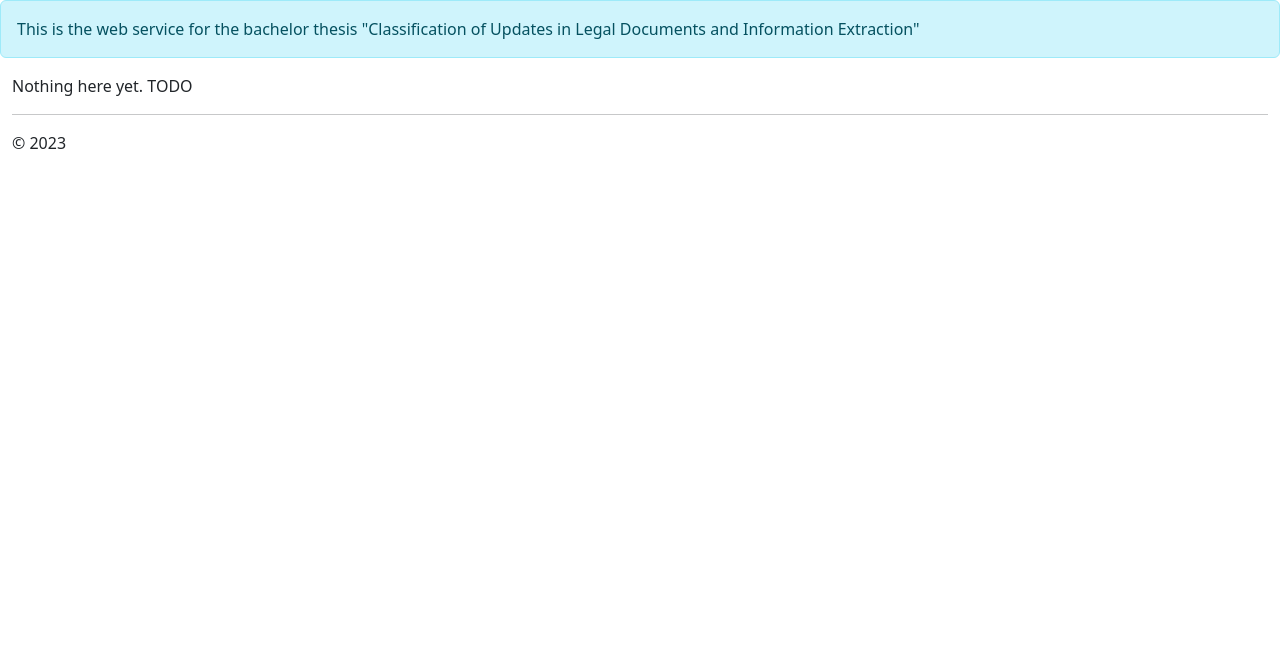
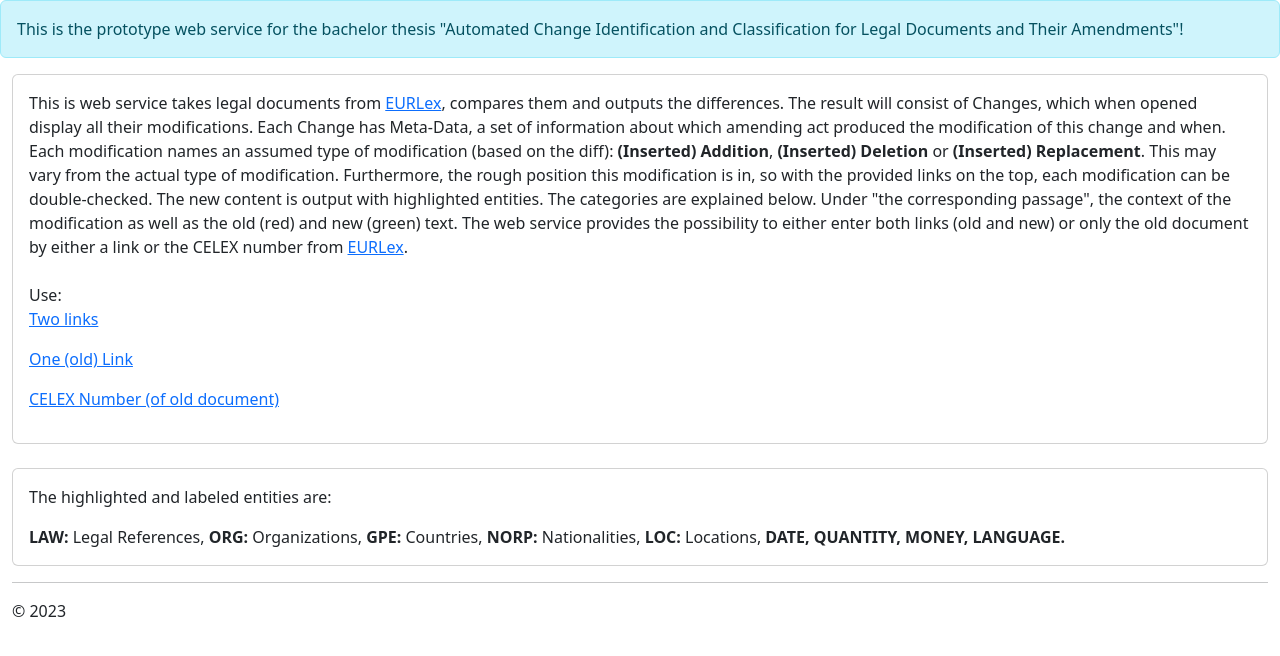
Before and after one commit to affentypi/Webservice_Thesis, a Flask app: page /explanation/ in a window 1280 px wide. Shown: the part 56-712 px from the top of the page. Run offline with Flask 2, Linux system fonts and the light colour scheme.

Commit message:
Final Push Thesis-Paper.pdf

```diff
--- a/app.py
+++ b/app.py
@@ -1,5 +1,3 @@
-from datetime import datetime
-
 import html_processing as html
 import nlp_processing as run
 
@@ -9,23 +7,23 @@ app = Flask(__name__)
 
 
 @app.route("/")
+@app.route("/home/")
 def home():
     return render_template("home.html")
-
 
 @app.route("/explanation/")
 def explanation():
     return render_template("explanation.html")
 
-
 @app.route("/twoLinks/", methods=['POST', 'GET'])
 def twoLinks():
+    "Enter old and new document."
     if request.method == 'POST':
-        try:
+        try: # fetch input
             old_url = request.form['old']
             new_url = request.form['new']
             radio = request.form['btnradio']
-            print(radio) #ToDo Just on? acc = false, fast is true
+            print(radio)
         except Exception as e:
             return render_template("error.html", exception= e)
         try: # run the algorithm
@@ -38,13 +36,14 @@ def twoLinks():
     else:  # HTTP GET
         return render_template("twoLinks.html")
 
-
 @app.route("/oneLink/", methods=['POST', 'GET'])
 def oneLink():
+    "Only enter the link to the old document."
     if request.method == 'POST':
-        try:
+        try: # fetch input
             url = request.form['doc']
             radio = request.form['btnradio']
+            print(radio)
         except Exception as e:
             return render_template("error.html", exception=e)
         try: # run the algorithm
@@ -57,16 +56,16 @@ def oneLink():
     else:  # HTTP GET
         return render_template("oneLink.html")
 
-
 @app.route("/celex/", methods=['POST', 'GET'])
 def celex():
+    "Only enter the CELEX number of the old document."
     if request.method == 'POST':
-        try:
+        try: # fetch input
             celex_input = request.form['celex']
             radio = request.form['btnradio']
+            print(radio)
         except Exception as e:
             return render_template("error.html", exception=e)
-
         try: # run the algorithm
             url = "https://eur-lex.europa.eu/legal-content/EN/TXT/HTML/?uri=CELEX:" + celex_input
             celex_old, doc_old = html.pars_html(url)
@@ -80,14 +79,11 @@ def celex():
     else:  # HTTP GET
         return render_template("celex.html")
 
-
 @app.route("/about/")
 def about():
     return render_template("about.html")
 
-    # Filter the name argument to letters only using regular expressions. URL arguments
-    # can contain arbitrary text, so we restrict to safe characters only.
-    # match_object = re.match("[a-zA-Z]+", name) TODO safety and securtiy
+# match_object = re.match("[a-zA-Z]+", name) TODO safety and securtiy
 
 '''@app.route("/api/data")
 def get_data():
--- a/nlp_processing.py
+++ b/nlp_processing.py
@@ -15,7 +15,7 @@ def add_labels(param_doc: spacy.tokens.doc.Doc): # More Entities todo obsolete?
     """
     spans = []
     count = 0
-    for token in param_doc: # todo it does not work / implement in patterns
+    for token in param_doc:
         if re.match('\d{4}/\d{2,4}|\d{2,4}/\d{4}', token.text):
             spans.append(Span(param_doc, count, count + 1, label="LAW"))
         if re.match("Corrigendum|CORRIGENDUM|C\d+$", token.text):
--- a/templates/about.html
+++ b/templates/about.html
@@ -9,5 +9,5 @@ About us
 <br>
 <br>
 <p>Created as part of the bachelor thesis: Automated Change Identification and Classification for Legal Documents and Their Amendments.</p>
-<p>More information on (ref git).</p>
+<p>More information are found on <a href="https://github.com/affentypi/Webservice_Thesis">this git repository</a> . </p>
 {% endblock %}
--- a/templates/celex.html
+++ b/templates/celex.html
@@ -3,7 +3,7 @@
 CELEX
 {% endblock %}
 {% block content %}
-    <p>Enter documents for processing:</p>
+    <p>Enter the old document for processing with the newest in-force document:</p>
 <form action="/celex/" target="_blank" method = "post">
   <div class="row mb-3">
     <label for="inputOld3" class="col-sm-2 col-form-label">CELEX-Number of the old Version</label>
--- a/templates/explanation.html
+++ b/templates/explanation.html
@@ -3,5 +3,38 @@
 Explanation
 {% endblock %}
 {% block content %}
-<p>Nothing here yet. TODO</p>
+<div class="card">
+        <div class="card-body">
+            This is web service takes legal documents from <a href="https://eur-lex.europa.eu/">EURLex</a>, compares them and outputs the differences. The result will consist of
+            Changes, which when opened display all their modifications. Each Change has Meta-Data, a set of information about which amending act
+            produced the modification of this change and when. Each modification names an assumed type of modification (based on the diff):
+            <strong>(Inserted) Addition</strong>, <strong>(Inserted) Deletion</strong> or <strong>(Inserted) Replacement</strong>. This may vary from the actual type of modification. Furthermore, the
+            rough position this modification is in, so with the provided links on the top, each modification can be double-checked. The
+            new content is output with highlighted entities. The categories are explained below. Under "the corresponding passage", the context of the modification as
+            well as the old (red) and new (green) text. The web service provides the possibility to either enter both links (old and new) or only the old document
+            by either a link or the CELEX number from <a href="https://eur-lex.europa.eu/">EURLex</a>.
+            <br>
+            <br>
+            Use:
+            <br>
+            <p><a href="{{ url_for('twoLinks') }}">Two links</a></p>
+            <p><a href="{{ url_for('oneLink') }}">One (old) Link </a></p>
+            <p><a href="{{ url_for('celex') }}">CELEX Number (of old document)</a></p>
+        </div>
+    </div>
+    <br>
+<div class="card">
+        <div class="card-body">
+            <p>The highlighted and labeled entities are:</p>
+            <strong>LAW: </strong> Legal References,
+            <strong>ORG: </strong> Organizations,
+            <strong>GPE: </strong> Countries,
+            <strong>NORP: </strong> Nationalities,
+            <strong>LOC: </strong> Locations,
+            <strong>DATE,</strong>
+            <strong>QUANTITY,</strong>
+            <strong>MONEY,</strong>
+            <strong>LANGUAGE.</strong>
+        </div>
+    </div>
 {% endblock %}
--- a/templates/layout.html
+++ b/templates/layout.html
@@ -43,7 +43,7 @@
 </nav>
 
 <div class="alert alert-info" role="alert">
-    <a>This is the web service for the bachelor thesis "Classification of Updates in Legal Documents and Information Extraction"</a>
+    <a>This is the prototype web service for the bachelor thesis "Automated Change Identification and Classification for Legal Documents and Their Amendments"!</a>
     <br>
 </div>
 
--- a/templates/oneLink.html
+++ b/templates/oneLink.html
@@ -3,7 +3,7 @@
 One Link
 {% endblock %}
 {% block content %}
-    <p>Enter documents for processing:</p>
+    <p>Enter the old document for processing with the newest in-force document:</p>
 <form action="/oneLink/" target="_blank" method = "post">
   <div class="row mb-3">
     <label for="inputOld3" class="col-sm-2 col-form-label">Old Version of the legal doc</label>
--- a/testing.py
+++ b/testing.py
@@ -47,7 +47,7 @@ class TestQuantitativeResults(unittest.TestCase):
                 celex_new, doc_new = html_processing.pars_html(url_new)
                 html_result = html_processing.find_changes_and_make_diff_of_surrounding_text(doc_old, doc_new)
                 nlp_result = nlp_processing.process_nlp("testfast" + celex_old + celex_new, html_result, True)  # fast test
-                #nlp_result = nlp_processing.process_nlp("testaccurate" + celex_old + celex_new, html_result,False)  # accurate test todo
+                #nlp_result = nlp_processing.process_nlp("testaccurate" + celex_old + celex_new, html_result,False)  # accurate test
 
                 if "repealed" in result:
                     print(nlp_result is None)
```
Also changed, not shown: templates/home.html (+5 -4 lines), 6 other files.
